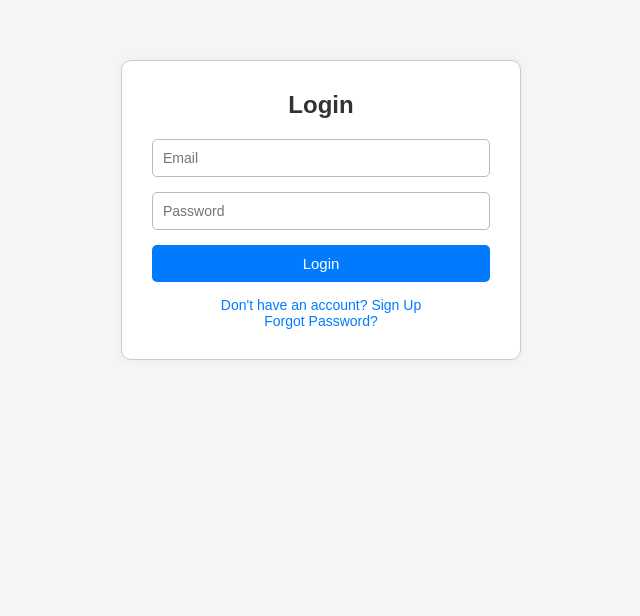
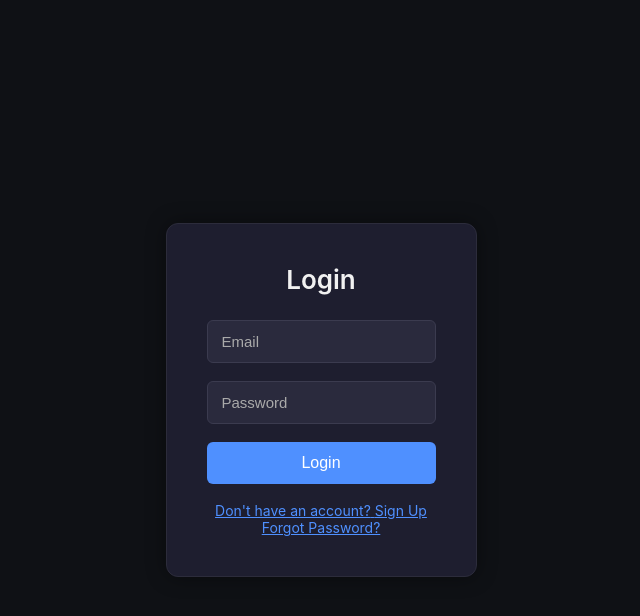
Before and after one commit to venkatesh767408/StudentDashboard, a React (Vite) app: page / in a window 1280 px wide. Shown: the top 616 px of the page, without its empty margins (319-959 px from the left). Built offline with nearby package versions, Linux system fonts and the light colour scheme.

Commit message:
Update Login.css

```diff
--- a/src/components/Login.css
+++ b/src/components/Login.css
@@ -1,63 +1,112 @@
+/* ====== Base ====== */
+body {
+  background: #0f1115;
+  font-family: 'Inter', 'Segoe UI', Tahoma, Geneva, Verdana, sans-serif;
+  min-height: 100vh;
+  margin: 0;
+  display: flex;
+  justify-content: center;
+  align-items: center;
+}
+
+/* ====== Auth Container ====== */
 .auth-container {
-  max-width: 400px;
-  margin: 60px auto;
-  padding: 30px;
-  border: 1px solid #ccc;
-  border-radius: 10px;
-  font-family: Arial, sans-serif;
-  background-color: #fff;
-  box-shadow: 0 0 10px rgba(0, 0, 0, 0.05);
+  background-color: #1e1e2f;
+  border: 1px solid #2c2c3b;
+  border-radius: 12px;
+  padding: 40px;
+  width: 100%;
+  max-width: 420px;
+  box-shadow: 0 0 20px rgba(0, 0, 0, 0.4);
+  color: #e0e0e0;
+  transition: 0.3s ease-in-out;
 }
 
 .auth-container h2 {
   text-align: center;
-  margin-bottom: 20px;
-  color: #333;
+  margin-bottom: 25px;
+  font-size: 26px;
+  font-weight: 600;
+  color: #f1f1f1;
 }
 
+/* ====== Form Elements ====== */
 .auth-container form {
   display: flex;
   flex-direction: column;
 }
 
 .auth-container input {
-  padding: 10px;
-  margin-bottom: 15px;
-  border: 1px solid #bbb;
-  border-radius: 5px;
-  font-size: 14px;
+  padding: 12px 14px;
+  margin-bottom: 18px;
+  border: 1px solid #3b3b4f;
+  border-radius: 6px;
+  font-size: 15px;
+  background-color: #2a2a3d;
+  color: #f1f1f1;
+  transition: border-color 0.2s ease;
 }
 
+.auth-container input:focus {
+  border-color: #4f90ff;
+  outline: none;
+  background-color: #33334d;
+}
+
+.auth-container input::placeholder {
+  color: #aaa;
+}
+
+/* ====== Buttons ====== */
 .auth-container button {
-  padding: 10px;
-  background-color: #007bff;
-  color: white;
+  padding: 12px;
+  background-color: #4f90ff;
+  color: #fff;
   border: none;
-  font-size: 15px;
-  border-radius: 5px;
+  font-size: 16px;
+  font-weight: 500;
+  border-radius: 6px;
   cursor: pointer;
+  transition: background-color 0.25s ease;
 }
 
 .auth-container button:hover {
-  background-color: #0056b3;
+  background-color: #367cff;
 }
 
+/* ====== Toggle Text ====== */
 .auth-toggle {
   text-align: center;
-  margin-top: 15px;
+  margin-top: 18px;
   font-size: 14px;
-  color: #007bff;
+  color: #4f90ff;
   cursor: pointer;
+  text-decoration: underline;
+}
+
+.auth-toggle:hover {
+  color: #82b0ff;
+}
+
+/* ====== Messages ====== */
+.success-msg,
+.error-msg {
+  text-align: center;
+  font-size: 14px;
+  margin-bottom: 16px;
+  padding: 10px;
+  border-radius: 6px;
+  font-weight: 500;
 }
 
 .success-msg {
-  color: green;
-  text-align: center;
-  margin-bottom: 10px;
+  background-color: #264d3c;
+  color: #45d39f;
+  border: 1px solid #3e856a;
 }
 
 .error-msg {
-  color: red;
-  text-align: center;
-  margin-bottom: 10px;
+  background-color: #4b2d2d;
+  color: #ff6b6b;
+  border: 1px solid #ff6b6b;
 }
```
